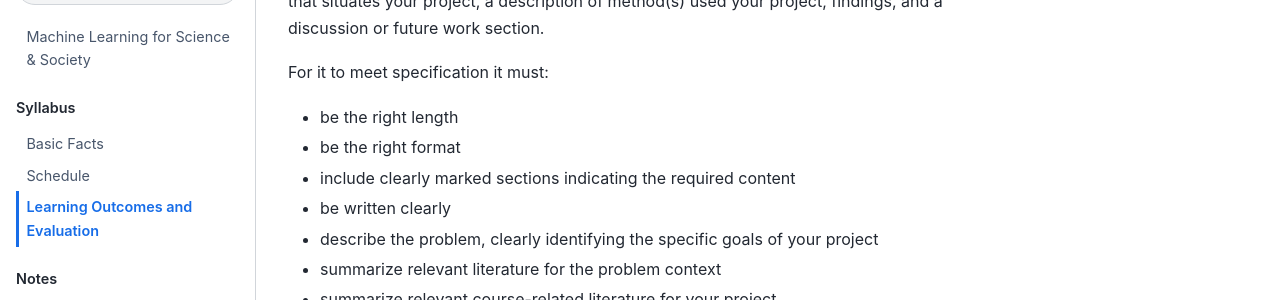
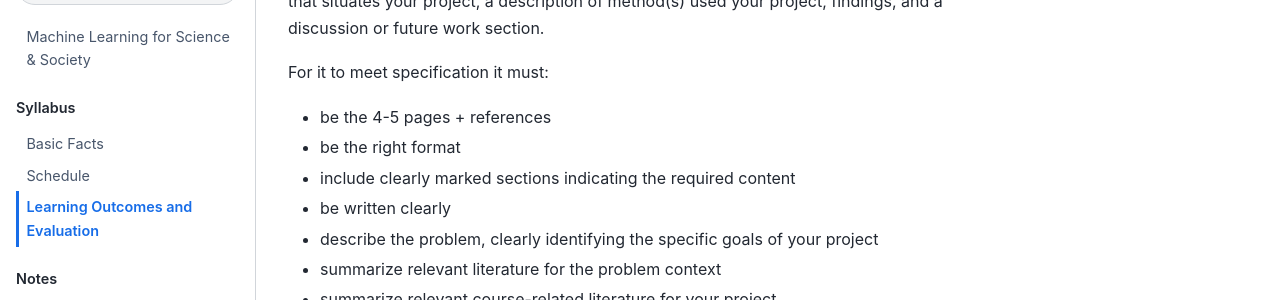
Before and after one commit to ml4scisoc/ml4scisoc.github.io, a Jupyter Book: the page built from syllabus/learning.md, in a window 1280 px wide and 900 px high, scrolled down 3723 px. Shown: the part 153-453 px from the top of the window. Built offline with Jupyter Book 1.0.4 settings and Sphinx 7.4.7 and the Sphinx Book theme 1.1.4, drawn with Linux system fonts in a browser that asks for light colours; pages that are not in the unit, such as notebooks, are missing from menus.

Commit message:
Update learning.md

```diff
--- a/syllabus/learning.md
+++ b/syllabus/learning.md
@@ -162,7 +162,7 @@ Your final paper should include a concise problem statement, a complete literatu
 
 
 For it to meet specification it must:
-- be the right length
+- be the 4-5 pages + references
 - be the right format
 - include clearly marked sections indicating the required content
 - be written clearly
```
